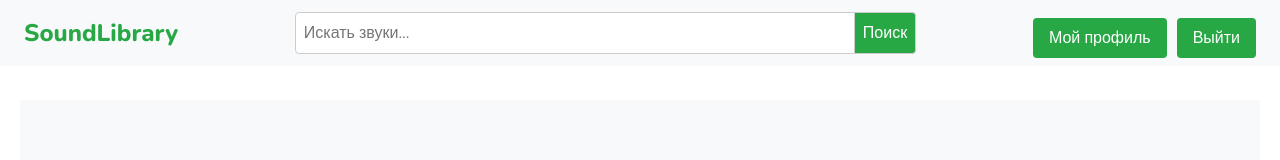
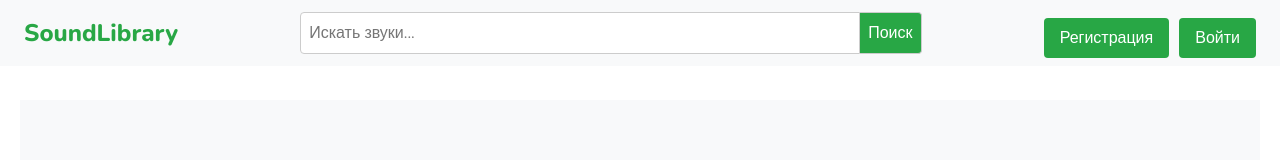
Before and after one commit to Wayrent/WebSFX, a React (Create React App) app: page /login in a window 1280 px wide. Shown: the top 160 px of the page. Built offline with nearby package versions, Linux system fonts and the light colour scheme.

Commit message:
HotFix #4
Auth fixes

```diff
--- a/src/components/Header.js
+++ b/src/components/Header.js
@@ -1,8 +1,18 @@
 import React from 'react';
-import { Link } from 'react-router-dom';
+import { Link, useNavigate } from 'react-router-dom';
 import '../styles/header.css';
 
-const Header = () => (
+const Header = () => {
+  const navigate = useNavigate();
+  const token = localStorage.getItem('token'); // Проверка наличия токена
+
+  const handleLogout = () => {
+    // Логика выхода из аккаунта
+    localStorage.removeItem('token'); // Удаление токена из локального хранилища
+    navigate('/login'); // Перенаправление на страницу входа
+  };
+
+  return (
     <header className="header">
       <Link to="/" className="logo">SoundLibrary</Link>
       <div className="search-box">
@@ -10,10 +20,20 @@ const Header = () => (
         <button className="search-button">Поиск</button>
       </div>
       <div className="button-group">
+        {token ? (
+          <>
             <Link to="/profile" className="button">Мой профиль</Link>
-      <Link to="/logout" className="button">Выйти</Link>
+            <button onClick={handleLogout} className="button">Выйти</button>
+          </>
+        ) : (
+          <>
+            <Link to="/register" className="button">Регистрация</Link>
+            <Link to="/login" className="button">Войти</Link>
+          </>
+        )}
       </div>
     </header>
   );
+};
 
 export default Header;
--- a/src/pages/Login.js
+++ b/src/pages/Login.js
@@ -1,7 +1,7 @@
 import React, { useState } from 'react';
 import { useNavigate } from 'react-router-dom';
 import axios from 'axios';
-import './auth.css';
+import '../pages/auth.css'; // Убедимся, что файл стилей подключен
 
 const Login = () => {
   const [email, setEmail] = useState('');
@@ -13,8 +13,7 @@ const Login = () => {
     try {
       const response = await axios.post('http://localhost:5000/api/auth/login', { email, password });
       localStorage.setItem('token', response.data.token);
-      navigate('/');
-      window.location.reload(); // Обновление страницы после входа
+      navigate('/profile'); // Перенаправление на страницу профиля
     } catch (error) {
       console.error('Ошибка при входе:', error);
     }
@@ -41,8 +40,6 @@ const Login = () => {
 };
 
 export default Login;
-
-
 
 
 // // import React, { useState } from 'react';
```
Lines whose indentation alone changed are shown as unchanged.
